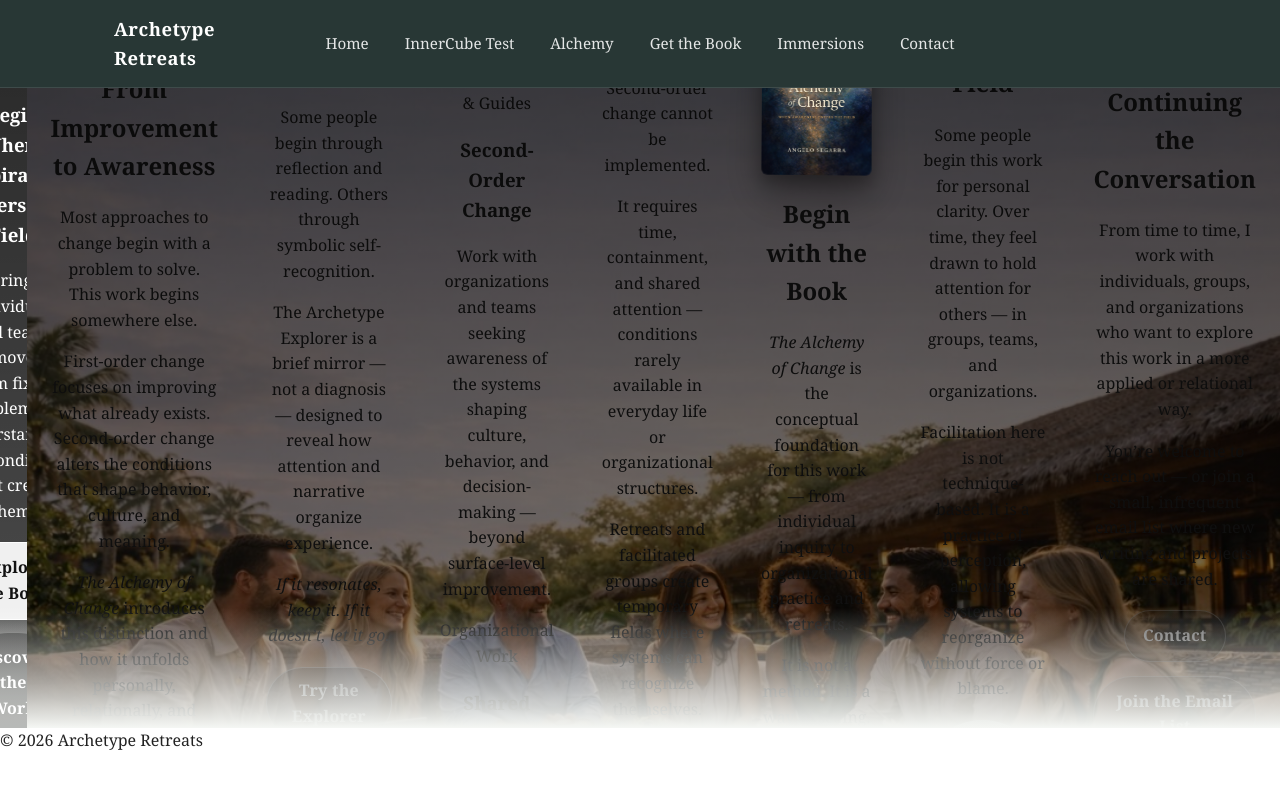
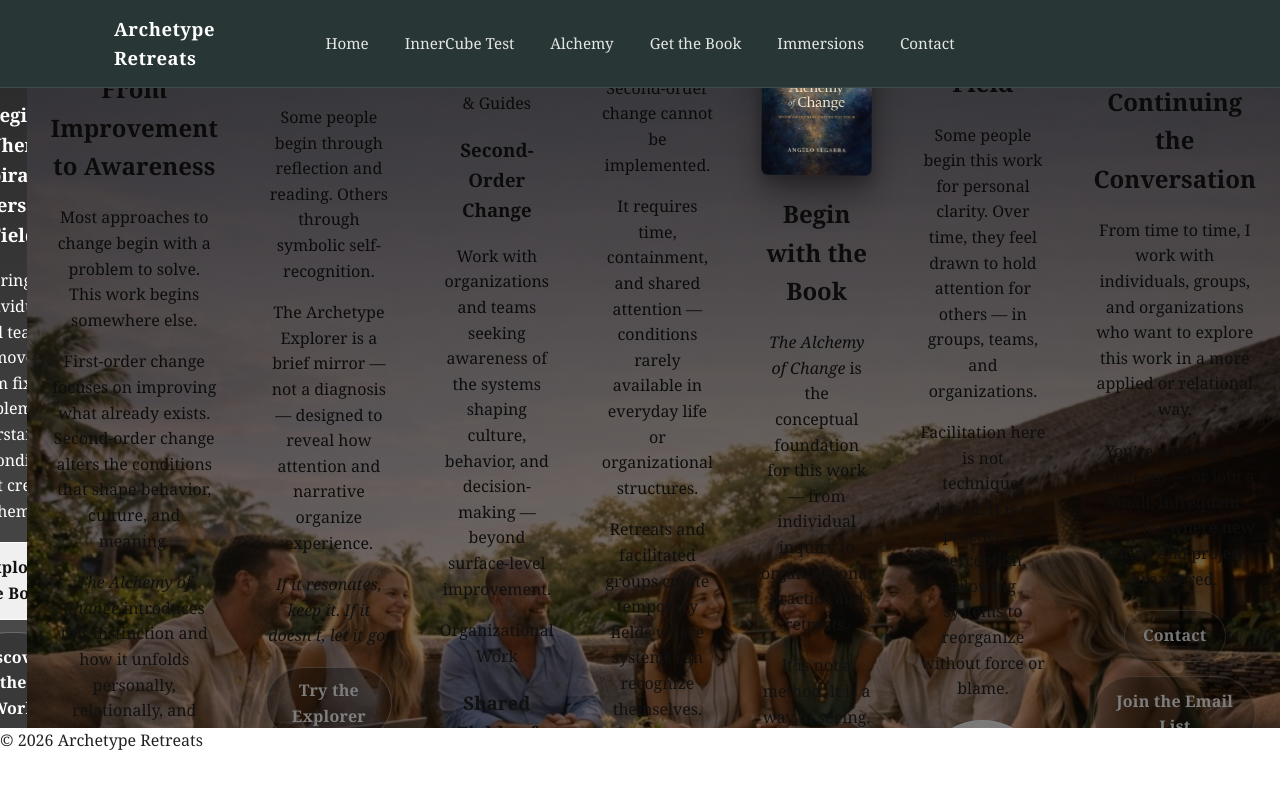
Before and after one commit to angelosegarra-code/ArchetypeRetreats, a Flask app: page / in a window 1280 px wide. Run offline with Flask 3, Linux system fonts and the light colour scheme; grey boxes are pictures that could not be loaded.

Commit message:
Update home.css

```diff
--- a/static/css/home.css
+++ b/static/css/home.css
@@ -95,21 +95,6 @@
   background: rgba(255,255,255,1);
   border-color: rgba(255,255,255,1);
 }
-.hero::after {
-  content: "";
-  position: absolute;
-  bottom: 0;
-  left: 0;
-  right: 0;
-  height: 120px;
-  background: linear-gradient(
-    to bottom,
-    rgba(0,0,0,0),
-    rgba(245,247,244,1)
-  );
-  z-index: 1;
-  pointer-events: none;
-}
 
 @media (max-width: 768px){
   .hero{ height: 60vh; }
```
